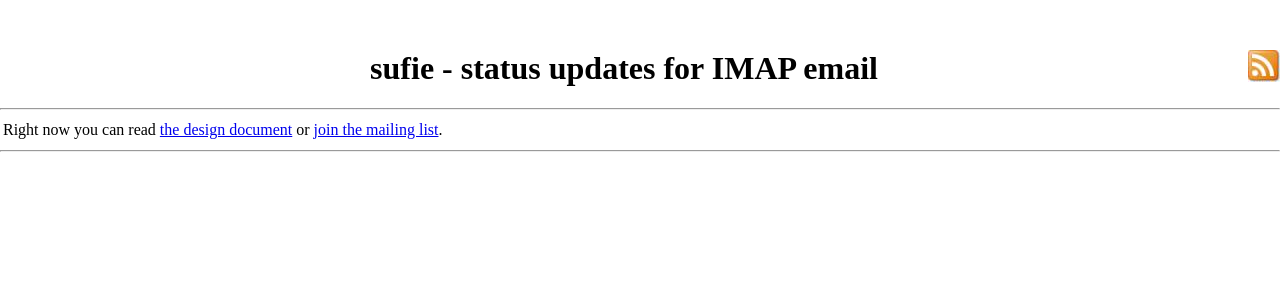
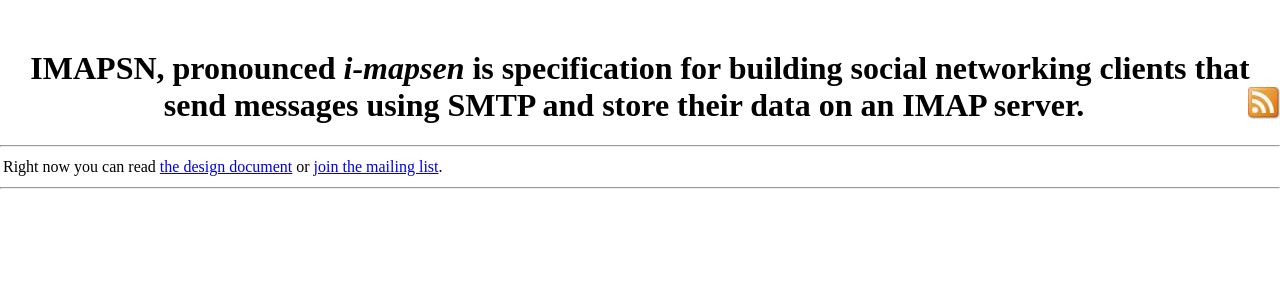
Before and after one commit to imapsn/imapsn.github.com, a Jekyll site: the page built from index.html, in a window 1280 px wide. Shown: the top 300 px of the page. Built offline with Jekyll 4.4.1, drawn with Linux system fonts in a browser that asks for light colours.

Commit message:
rename stuff

```diff
--- a/index.html
+++ b/index.html
@@ -1,16 +1,19 @@
 ---
 layout: home
-title: "sufie - status updates for IMAP email"
+title: "IMAPSN - Internet Message Access Protocol for Social Networking"
 ---
 
-<h1>sufie - status updates for IMAP email<a href="./atom.xml"><img border="0" style="float:right" src="./feedicon.jpg"></a></h1>
+<h1>IMAPSN, pronounced <em>i-mapsen</em> is specification for building
+social networking clients that send messages using SMTP and store
+their data on an IMAP server. <a href="./atom.xml"><img border="0"
+style="float:right" src="./feedicon.jpg"></a></h1>
 <hr>
 <table style="align:center">
 <tr>
 <td width="600px" valign="top">
 
-Right now you can read <a href="/2010/sufie.html">the design document</a>
-or <a href="http://groups.google.com/group/sufie-dev">join the mailing list</a>.
+Right now you can read <a href="/2010/imapsen-client.html">the design document</a>
+or <a href="http://groups.google.com/group/imapsen-dev">join the mailing list</a>.
 
 </td></tr>
 </table>
```
Also changed, not shown: _posts/2010-09-21-imapsen-client.markdown (renamed from _posts/2010-09-20-sufie.markdown).
